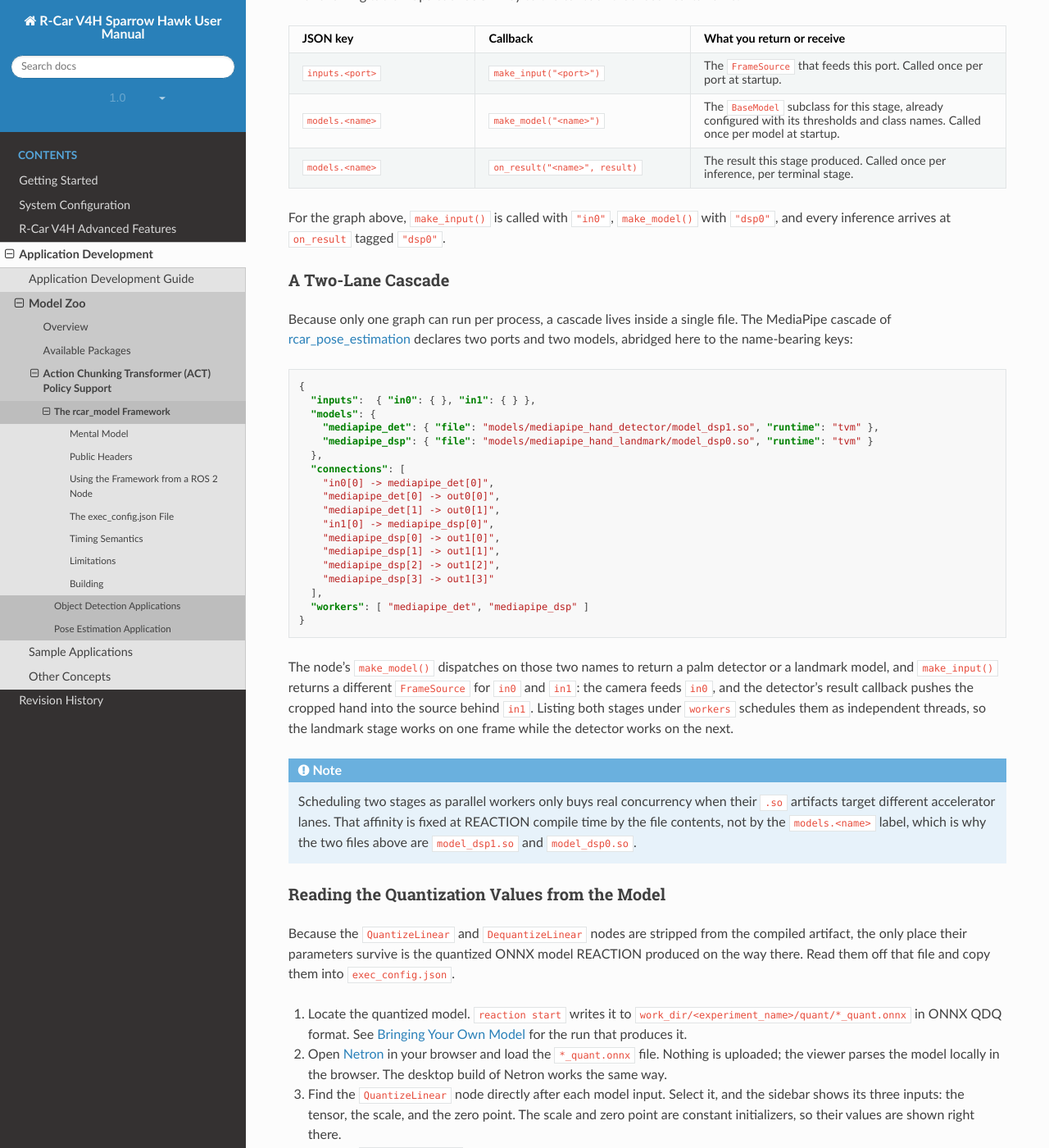
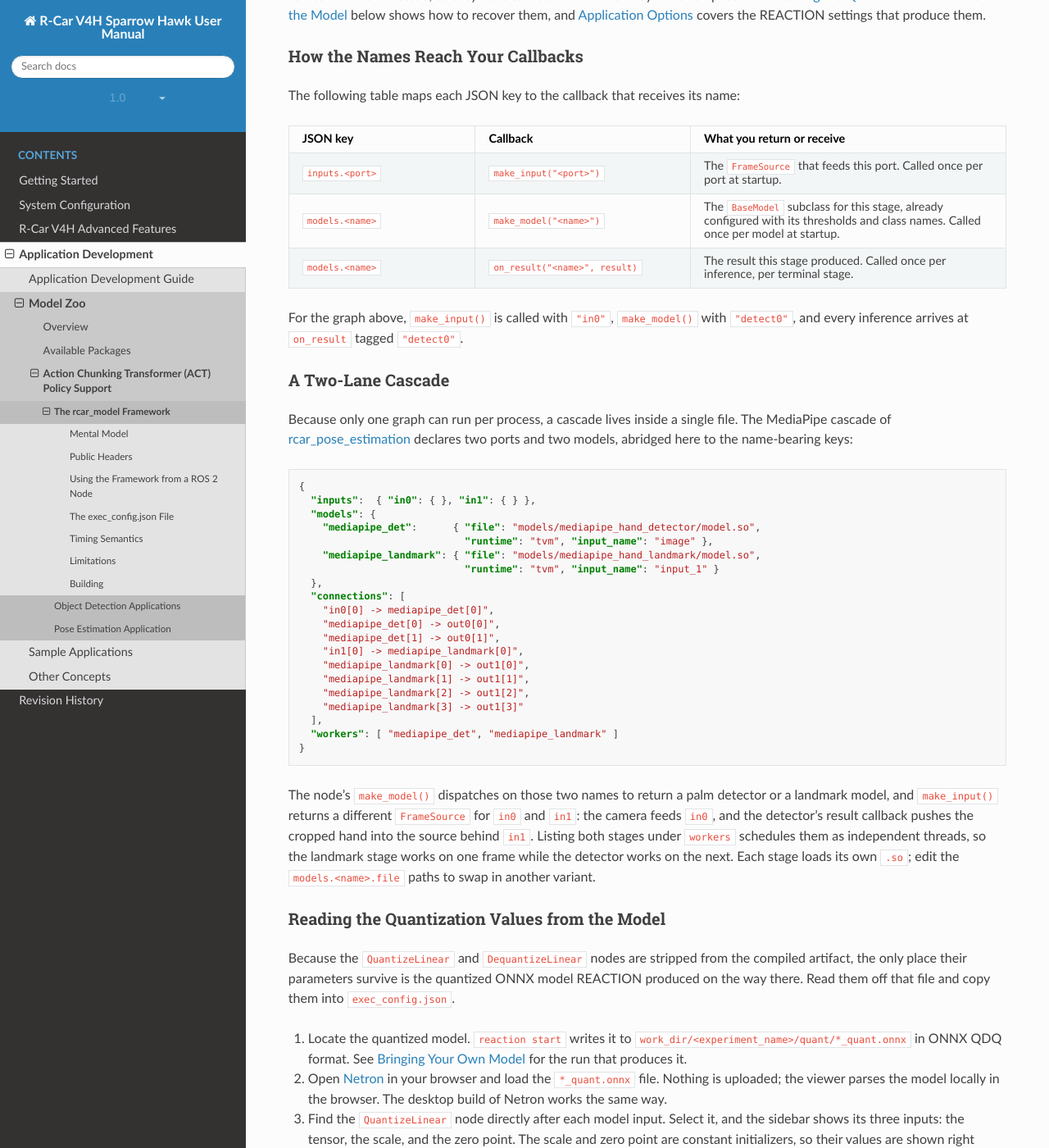
Before and after one commit to renesas-rdk/rcarv4h_sh_documentation, a Sphinx documentation site: the page built from source/chapter-4/model_zoo/rcar_model.rst, in a window 1280 px wide and 1400 px high, scrolled down 3650 px. Shown: the whole window at 82% size. Built offline with Sphinx 7.4.7 and the Read the Docs theme 3.1.0, drawn with Linux system fonts in a browser that asks for light colours; comment, search, counter and statistics services are not loaded; some of the changed text lies outside the part shown.

Commit message:
chores: update the findings about cch model
Signed-off-by: Cong Nguyen <cong.nguyen.zn@renesas.com>

```diff
--- a/source/chapter-4/model_zoo/rcar_model.rst
+++ b/source/chapter-4/model_zoo/rcar_model.rst
@@ -183,20 +183,26 @@
        ]
      },
      "models": {
-       "dsp0": { "file": "models/model_dsp0.so", "runtime": "tvm" }
+       "detect0": { "file": "models/model_detect0.so", "runtime": "tvm", "input_name": "images" }
      },
      "connections": [
-       "in0[0] -> dsp0[0]",
-       "dsp0[0] -> out0[0]",
-       "dsp0[1] -> out0[1]",
-       "dsp0[2] -> out0[2]"
+       "in0[0] -> detect0[0]",
+       "detect0[0] -> out0[0]",
+       "detect0[1] -> out0[1]",
+       "detect0[2] -> out0[2]"
      ],
-     "workers": [ "dsp0" ]
+     "workers": [ "detect0" ]
    }
 
 One input port, one model, one output port carrying three tensors. The three ``dequantize``
 entries under ``out0`` exist because three ``connections`` edges land on it; that count has to
 match.
+
+The optional ``input_name`` field binds the frame your application feeds to the model's graph
+input by name, here the ``images`` input of the exported YOLOX model. Without it the frame goes to
+input index 0. Set it for artifacts compiled with REACTION ``task: tvm_cch``: that task can expose
+some of the model's constant tensors as extra graph inputs, so index 0 is not necessarily the
+image. Every TVM model shipped in the Model Zoo sets it.
 
 The ``quantize`` and ``dequantize`` scales are in this file rather than in the model because the
 artifacts are compiled with ``remove_input_quantize`` and ``remove_output_dequantize`` set, which
@@ -229,9 +235,8 @@
      - ``on_result("<name>", result)``
      - The result this stage produced. Called once per inference, per terminal stage.
 
-For the graph above, ``make_input()`` is called with ``"in0"``, ``make_model()`` with ``"dsp0"``,
-and
-every inference arrives at ``on_result`` tagged ``"dsp0"``.
+For the graph above, ``make_input()`` is called with ``"in0"``, ``make_model()`` with
+``"detect0"``, and every inference arrives at ``on_result`` tagged ``"detect0"``.
 
 A Two-Lane Cascade
 ~~~~~~~~~~~~~~~~~~
@@ -245,34 +250,30 @@
    {
      "inputs":  { "in0": { }, "in1": { } },
      "models": {
-       "mediapipe_det": { "file": "models/mediapipe_hand_detector/model_dsp1.so", "runtime": "tvm" },
-       "mediapipe_dsp": { "file": "models/mediapipe_hand_landmark/model_dsp0.so", "runtime": "tvm" }
+       "mediapipe_det":      { "file": "models/mediapipe_hand_detector/model.so",
+                               "runtime": "tvm", "input_name": "image" },
+       "mediapipe_landmark": { "file": "models/mediapipe_hand_landmark/model.so",
+                               "runtime": "tvm", "input_name": "input_1" }
      },
      "connections": [
        "in0[0] -> mediapipe_det[0]",
        "mediapipe_det[0] -> out0[0]",
        "mediapipe_det[1] -> out0[1]",
-       "in1[0] -> mediapipe_dsp[0]",
-       "mediapipe_dsp[0] -> out1[0]",
-       "mediapipe_dsp[1] -> out1[1]",
-       "mediapipe_dsp[2] -> out1[2]",
-       "mediapipe_dsp[3] -> out1[3]"
+       "in1[0] -> mediapipe_landmark[0]",
+       "mediapipe_landmark[0] -> out1[0]",
+       "mediapipe_landmark[1] -> out1[1]",
+       "mediapipe_landmark[2] -> out1[2]",
+       "mediapipe_landmark[3] -> out1[3]"
      ],
-     "workers": [ "mediapipe_det", "mediapipe_dsp" ]
+     "workers": [ "mediapipe_det", "mediapipe_landmark" ]
    }
 
 The node's ``make_model()`` dispatches on those two names to return a palm detector or a landmark
 model, and ``make_input()`` returns a different ``FrameSource`` for ``in0`` and ``in1``: the camera
 feeds ``in0``, and the detector's result callback pushes the cropped hand into the source behind
 ``in1``. Listing both stages under ``workers`` schedules them as independent threads, so the
-landmark stage works on one frame while the detector works on the next.
-
-.. note::
-
-   Scheduling two stages as parallel workers only buys real concurrency when their ``.so``
-   artifacts target different accelerator lanes. That affinity is fixed at REACTION compile time
-   by the file contents, not by the ``models.<name>`` label, which is why the two files above are
-   ``model_dsp1.so`` and ``model_dsp0.so``.
+landmark stage works on one frame while the detector works on the next. Each stage loads its own
+``.so``; edit the ``models.<name>.file`` paths to swap in another variant.
 
 .. _reading_quant_values:
 
@@ -379,6 +380,8 @@
 - The length of an ``outputs.<port>`` array must match the number of ``connections`` edges landing
   on that port.
 - ``outputs.<port>[i]`` may be ``{}`` when that tensor needs no dequantization.
+- ``models.<name>.input_name`` is optional. Set it to the graph input that receives the frame
+  whenever the compiled model has more than one graph input, as ``tvm_cch`` artifacts can.
 - ``workers``, ``steps``, and ``threads`` are mutually exclusive at the top level. The shipped
   R-Car configurations use ``workers``.
 
@@ -431,10 +434,6 @@
 - **Only one graph may be live at a time.** Two ``GraphHandle`` instances cannot run
   concurrently. Destroying a handle releases all per-graph state, so calling ``start_graph()``
   again once the earlier handle is destroyed does work.
-- **Multiple models in one process require different cores.** Several TVM ``.so`` artifacts
-  coexist in one process only if each targets a different accelerator lane. The target lane is
-  baked into the ``.so`` at REACTION compile time: the file contents pick the lane, the
-  ``models.<name>`` label does not. Two artifacts targeting the same lane collide at load time.
 - **BaseModel instances are not thread-safe.** The letterbox state cached during preprocessing
   is read back during coordinate mapping, so one instance must be driven from a single worker. The
   runner already enforces this; it only matters if you call a model manually outside
--- a/source/chapter-4/model_zoo/rcar_pose_estimation.rst
+++ b/source/chapter-4/model_zoo/rcar_pose_estimation.rst
@@ -173,6 +173,9 @@
 image; the camera launch files start ``v4l2_camera`` and take a ``video_device`` argument that
 defaults to ``/dev/video0``.
 
+The camera launch files also set ``TVM_NUM_THREADS=1``. Inference runs on the accelerator, so
+every extra TVM worker thread only busy-waits on a CPU core without adding throughput.
+
 Building
 """"""""
 
--- a/source/chapter-4/sample_apps/dexhand_with_sensors.rst
+++ b/source/chapter-4/sample_apps/dexhand_with_sensors.rst
@@ -22,7 +22,7 @@
 """"""""""""""""""""""""""""""""""
 
 On the R-Car V4H SH all three models run inside the single ``dexhand_tri_cascade`` node, from one
-``exec_config.json``, with one model per accelerator lane:
+``exec_config.json``, with one lane per model:
 
 .. list-table::
    :header-rows: 1
@@ -37,8 +37,8 @@
    * - YOLOX soft-object detection
      - Classifies the object in the second camera's frame.
 
-They cannot be split across separate nodes: the graph context of ``rcar_model`` is process-global
-and the accelerator is exclusive to one process at model load time. See
+They cannot be split across separate nodes, because the graph context of ``rcar_model`` is
+process-global. See
 :ref:`The rcar_model Framework <rcar_model>` for the underlying constraint.
 
 The node publishes the same ``PoseArray`` wire format and topic names as the equivalent
```
Also changed, not shown: source/chapter-4/model_zoo/rcar_object_detection.rst (+12 -8 lines).
